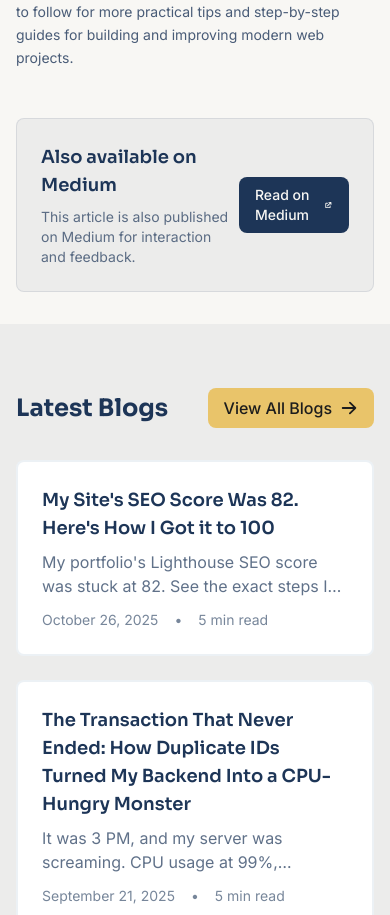
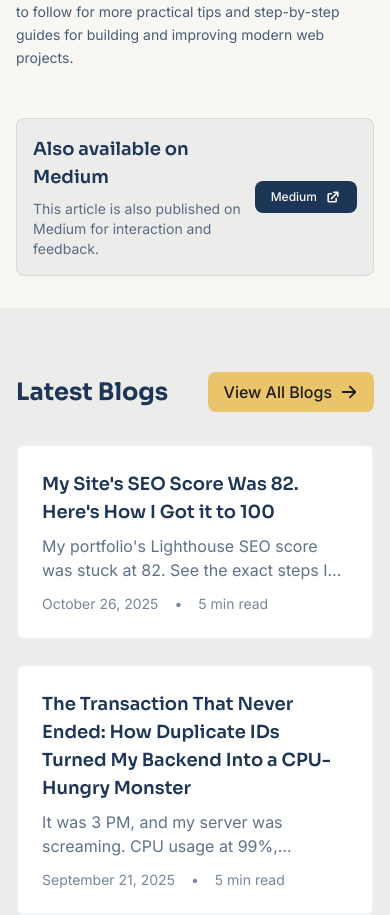
Before and after one commit to hiteshshetty-dev/hiteshshetty.com, a Next.js app: page /blogs/deploying-a-next-js-static-site-on-github-pages-with-a-custom-domain in a window 390 px wide. Shown: the part 7087-8002 px from the top of the page. Built offline with nearby package versions, Linux system fonts and the light colour scheme.

Commit message:
fix: adjust padding and text size in BlogLayout component for improved responsiveness

```diff
--- a/src/components/blogs/BlogLayout.tsx
+++ b/src/components/blogs/BlogLayout.tsx
@@ -126,7 +126,7 @@ export default function BlogLayout({ children, slug }: BlogLayoutProps) {
           </div>
 
           {mediumUrl && (
-            <div className="mt-12 p-6 bg-brand-navy/5 rounded-lg border border-brand-navy/10">
+            <div className="mt-12 p-4 sm:p-6 bg-brand-navy/5 rounded-lg border border-brand-navy/10">
               <div className="flex items-center justify-between">
                 <div>
                   <h3 className="text-lg font-semibold text-brand-navy mb-2">
@@ -141,9 +141,9 @@ export default function BlogLayout({ children, slug }: BlogLayoutProps) {
                   href={mediumUrl}
                   target="_blank"
                   rel="noopener noreferrer"
-                  className="inline-flex items-center gap-2 px-4 py-2 bg-brand-navy text-brand-beige font-medium rounded-lg hover:bg-brand-navy/90 transition-colors sm:text-base text-sm"
+                  className="inline-flex items-center gap-2 px-4 py-2 bg-brand-navy text-brand-beige font-medium rounded-lg hover:bg-brand-navy/90 transition-colors sm:text-base text-xs"
                 >
-                  Read on Medium
+                  Medium
                   <HiExternalLink size={16} />
                 </a>
               </div>
```
